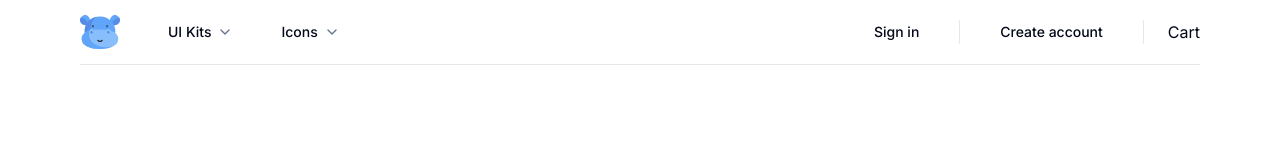
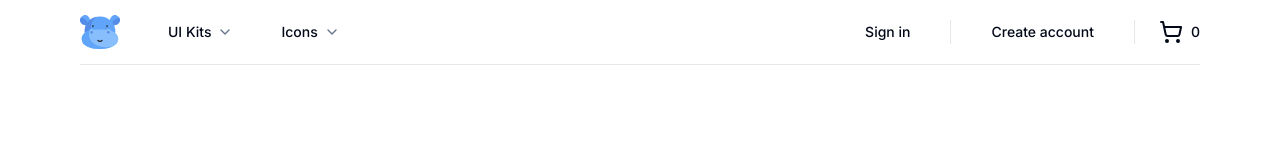
Before and after one commit to ArfinHasib/digitalhippo, a Next.js app: page / in a window 1280 px wide. Shown: the top 148 px of the page. Built offline with nearby package versions, Linux system fonts and the light colour scheme.

Commit message:
Cart slider init

```diff
--- a/src/components/Cart.tsx
+++ b/src/components/Cart.tsx
@@ -1,5 +1,35 @@
+'use client';
+
+import { ShoppingCart } from 'lucide-react';
+import {
+   Sheet,
+   SheetContent,
+   SheetHeader,
+   SheetTitle,
+   SheetTrigger,
+} from './ui/sheet';
+
 const Cart = () => {
-   return <div>Cart</div>;
+   return (
+      <div>
+         <Sheet>
+            <SheetTrigger className='group -m-2 flex items-center p-2'>
+               <ShoppingCart
+                  aria-hidden='true'
+                  className='h-6 w-6 flex-shrink-0 to-gray-400 group-hover:text-gray-500'
+               />
+               <span className='ml-2 text-sm font-medium to-gray-700 group-hover:text-gray-800'>
+                  0
+               </span>
+            </SheetTrigger>
+            <SheetContent className='flex w-full flex-col pr-0 sm:max-w-lg'>
+               <SheetHeader className='space-y-2.5 pr-6'>
+                  <SheetTitle>Cart (0)</SheetTitle>
+               </SheetHeader>
+            </SheetContent>
+         </Sheet>
+      </div>
+   );
 };
 
 export default Cart;
```
